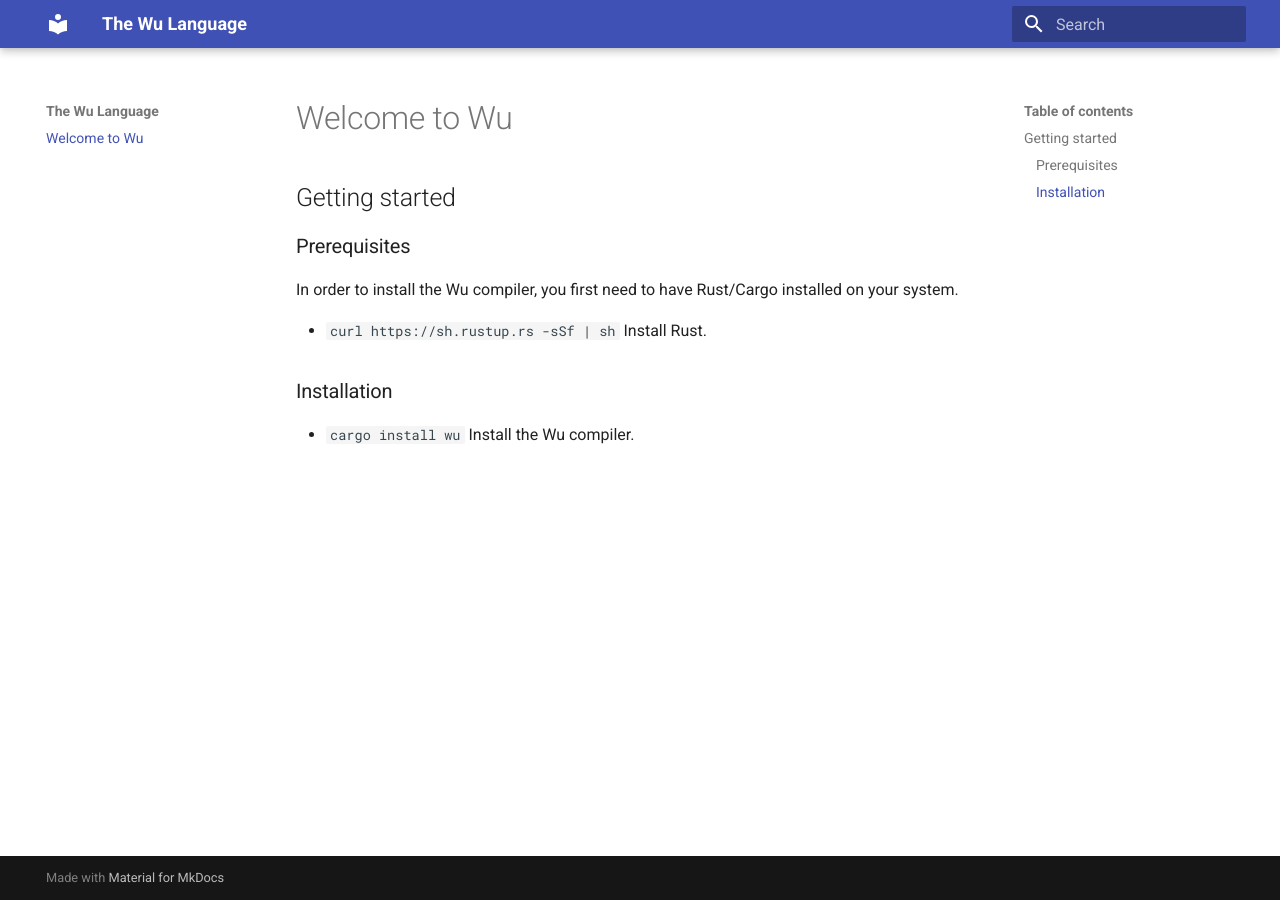
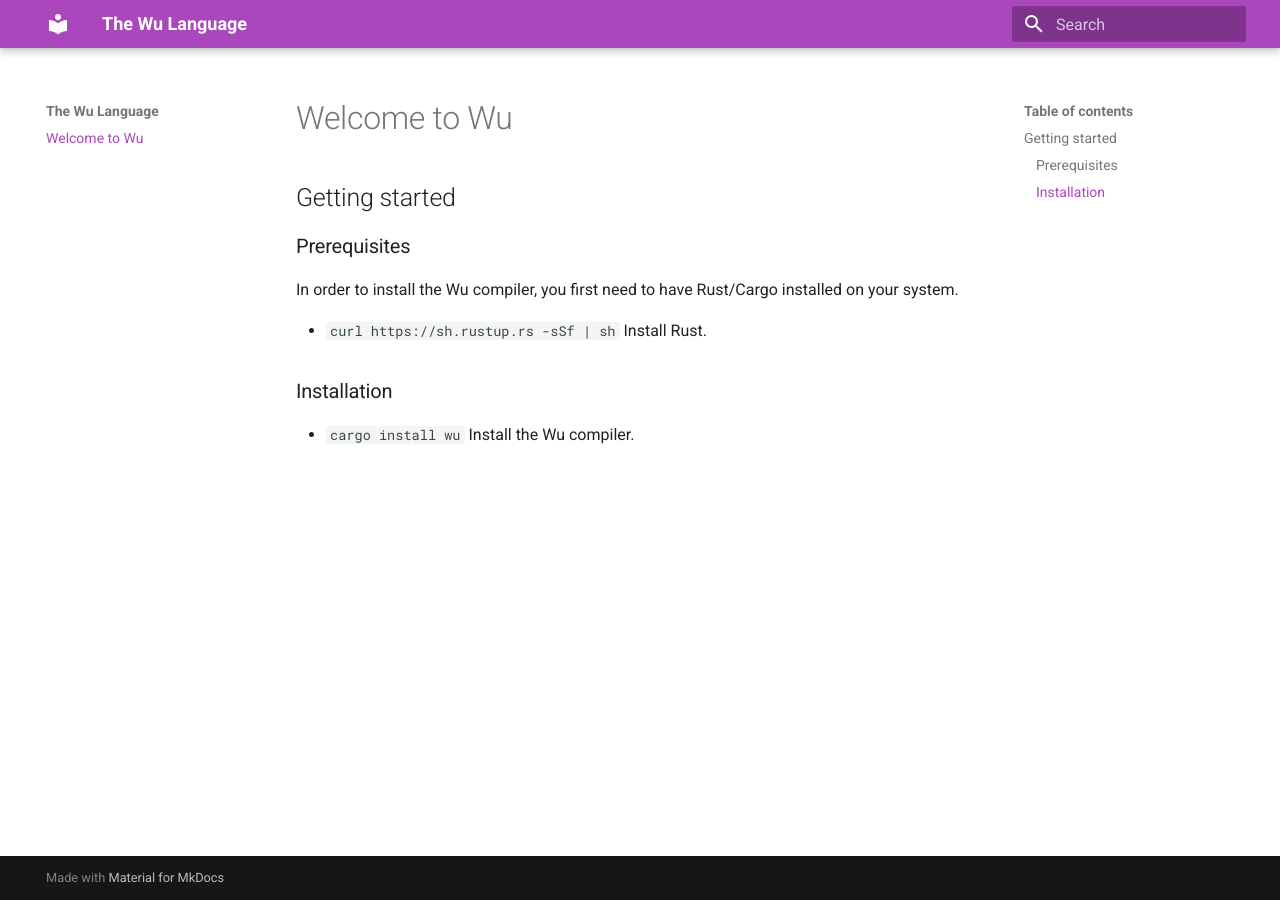
Before and after one commit to wu-lang/wu, an MkDocs documentation site: the page built from docs/index.md, in a window 1280 px wide. Built offline with MkDocs 1.6.1 and Material for MkDocs 9.7.7, drawn with Linux system fonts in a browser that asks for light colours.

Commit message:
[docs] Customize colors.

```diff
--- a/mkdocs.yml
+++ b/mkdocs.yml
@@ -2,4 +2,6 @@ site_name: The Wu Language
 theme:
   name: material
   palette:
-    accent: purple
+    - scheme: default
+      primary: purple
+      accent: deep-purple
```
